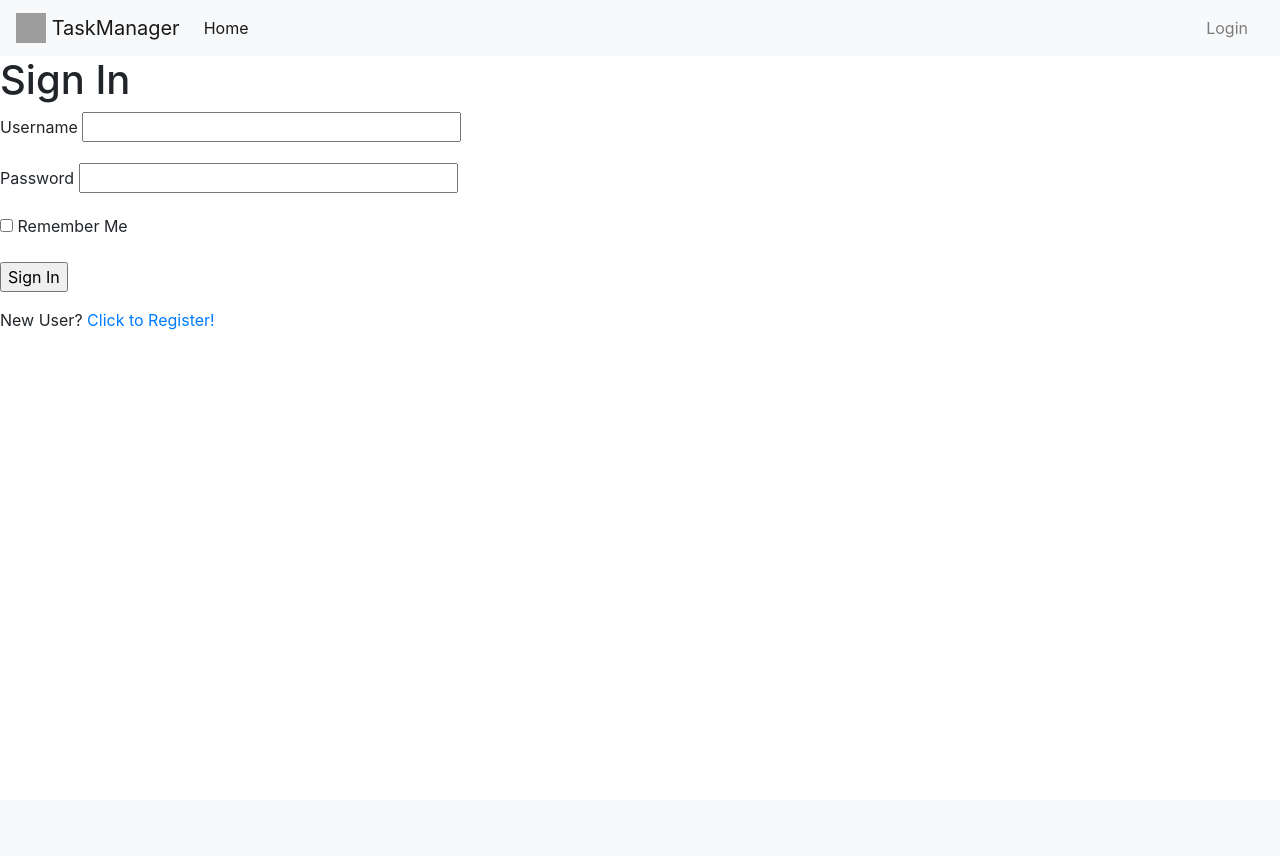
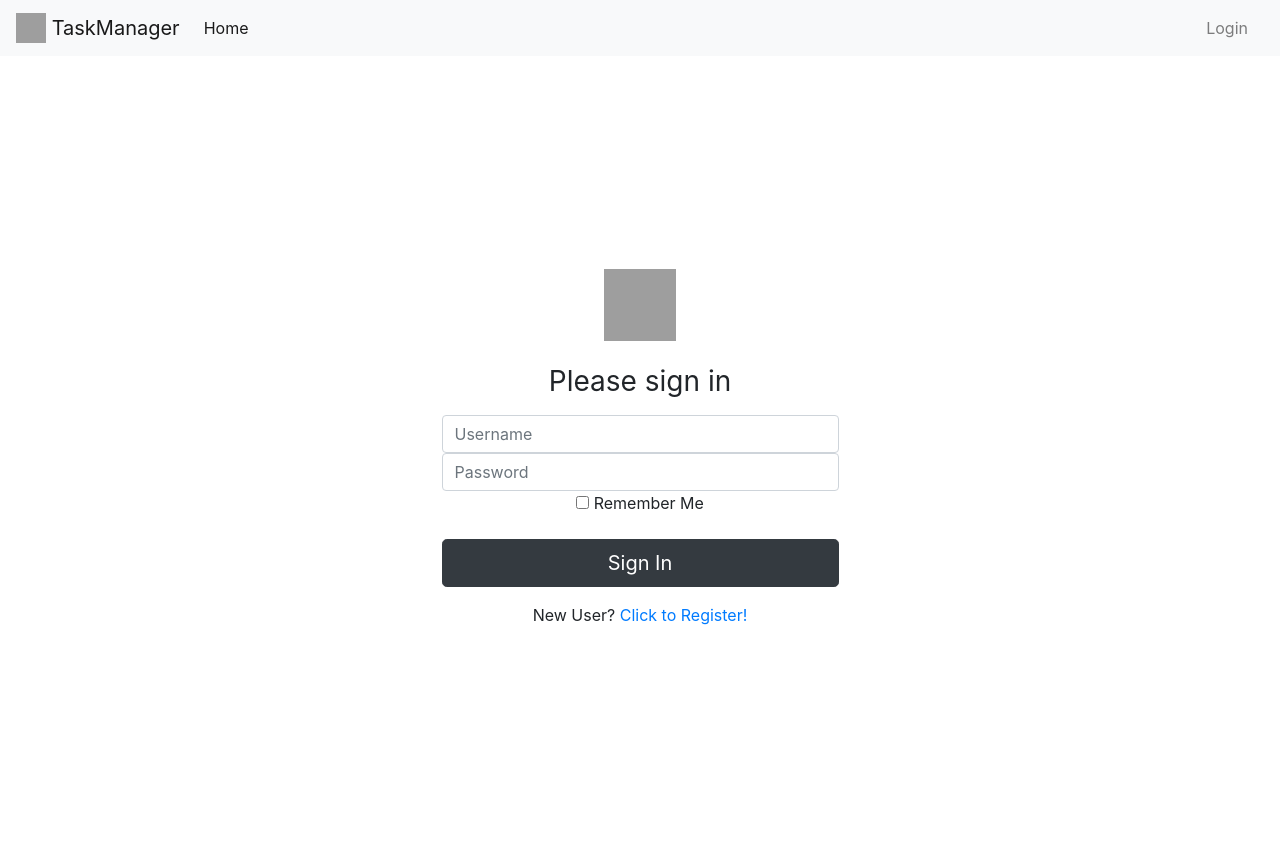
Before and after one commit to joaquinauc/task-manager, a Flask app: page /login in a window 1280 px wide. Before the commit the page ends 330 px from the top, so only its background shows below. Run offline with Flask 3, Linux system fonts and the light colour scheme; grey boxes are pictures that could not be loaded.

Commit message:
update login template with bootstrap

```diff
--- a/app/templates/login.html
+++ b/app/templates/login.html
@@ -1,25 +1,30 @@
 {% extends "base.html" %}
 
 {% block content %}
-    <h1>Sign In</h1>
-    <form action="" method="post" novalidate>
-        {{ form.hidden_tag() }}
-        <p>
-            {{ form.username.label }}
-            {{ form.username(size=32) }}
-            {% for error in form.username.errors %}
-            <span style="color: red;">[{{ error }}]</span>
-            {% endfor %}
-        </p>
-        <p>
-            {{ form.password.label }}
-            {{ form.password(size=32) }}
-            {% for error in form.password.errors %}
-            <span style="color: red;">[{{ error }}]</span>
-            {% endfor %}
-        </p>
-        <p>{{ form.remember_me() }} {{ form.remember_me.label }}</p>
-        <p>{{ form.submit() }}</p>
-        <p>New User? <a href="{{ url_for('register') }}">Click to Register!</a></p>
-    </form>
+    {% for error in form.username.errors %}
+        <div class="alert alert-info" role="alert">{{ error }}</div>
+    {% endfor %}
+    {% for error in form.password.errors %}
+        <div class="alert alert-info" role="alert">{{ error }}</div>
+    {% endfor %}
+
+    <div class="d-flex vh-100 align-items-center justify-content-center">
+        <div class="text-center">
+            <img src="{{ url_for('static', filename='calendar-check-fill.svg') }}"
+                 width="72" height="72" class="mb-4">
+            <h1 class="h3 mb-3 font-weight-normal">Please sign in</h1>
+            <form class="form-signin" action="" method="post" novalidate>
+                {{ form.hidden_tag() }}
+                <div class="flex-container">
+                    {{ form.username(size=32, class="form-control", placeholder="Username") }}
+                </div>
+                <div class="flex-container">
+                    {{ form.password(size=32, class="form-control", placeholder="Password") }}
+                </div>
+                <p>{{ form.remember_me() }} {{ form.remember_me.label }}</p>
+                <p>{{ form.submit(class="btn btn-lg btn-dark btn-block") }}</p>
+                <p>New User? <a href="{{ url_for('register') }}">Click to Register!</a></p>
+            </form>
+        </div>
+    </div>
 {% endblock %}
```
